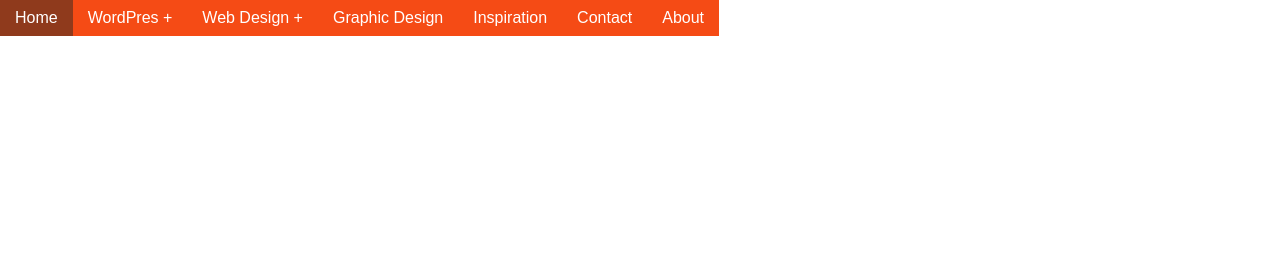
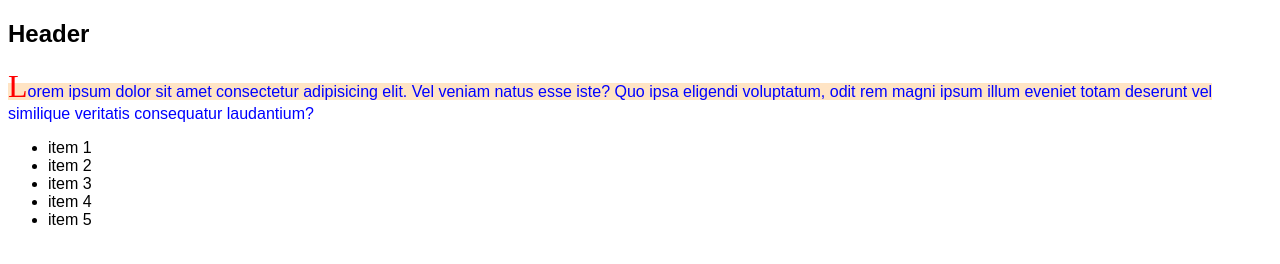
Before and after one commit to kate-miah/021, a plain HTML site: page index.html in a window 1280 px wide. Drawn offline with Linux system fonts and the light colour scheme.

Commit message:
first-letter, first-line

```diff
--- a/assets/style.css
+++ b/assets/style.css
@@ -1,55 +1,17 @@
-.nav-container {
-    color: white;
+body {
     font-family: sans-serif;
-    font-size: 0;
-}
-/* .nav-list {
-    background-color: rgb(245, 75, 21);
-} */
-
-.list-item {
-    display: inline-block;
-    list-style-type: none;
-    padding: 10px 15px;
-    background-color: rgb(245, 75, 21);
-    font-size: 1rem;
-    position: relative;
 }
 
-.list-item:hover {
-    background-color: rgb(143, 58, 28);
-    cursor: pointer;
+p {
+    color: blue;
 }
 
-.sub-list {
-    position: absolute;
-    display: none;
-    left: 0;
-    /* display: block; */
-    background-color: rgb(245, 75, 21);
-    top: 100%;
+p::first-letter {
+        color: red;
+        font-family: serif;
+        font-size: 2em;
 }
 
-.sub-list-item {
-    width: 100%;
-    box-sizing: border-box;
+p::first-line {
+    background-color: bisque;
 }
-
-.list-item:hover .sub-list{
-    display: block;
-}
-
-.sub-sub-list {
-    position: absolute;
-    display: none;
-    top: 0;
-    background-color: rgb(245, 75, 21);
-    left: 100%;
-
-}
-.list-item:hover > .sub-sub-list{
-    display: block;
-}
-.other {
-    white-space: nowrap;
-}
--- a/index.html
+++ b/index.html
@@ -4,39 +4,23 @@
     <meta charset="UTF-8">
     <meta name="viewport" content="width=device-width, initial-scale=1.0">
     <title>021</title>
-    <link rel="stylesheet" href="./assets/reset.css">
+    <!-- <link rel="stylesheet" href="./assets/reset.css"> -->
     <link rel="stylesheet" href="./assets/style.css">
 
 </head>
 <body>
-    <nav class="nav-container">
-        <ul class="nav-list">
-            <li class="list-item">Home</li>
-            <li class="list-item">WordPres +</li>
-            <li class="list-item">Web Design +
-                <ul class="sub-list">
-                    <li class="list-item sub-list-item">Resourses</li>
-                    <li class="list-item sub-list-item">Links</li>
-                    <li class="list-item sub-list-item">Tutorials +
-                        <ul class="sub-sub-list">
-                            <li class="list-item sub-list-item">HTML/CSS</li>
-                            <li class="list-item sub-list-item">jQuery</li>
-                            <li class="list-item sub-list-item">Other +
-                                <ul class="sub-sub-list">
-                                    <li  class="list-item sub-list-item">Stuff</li>
-                                    <li  class="list-item sub-list-item">Things</li>
-                                    <li class="list-item sub-list-item other">Other Stuff</li>
-                                </ul>
-                            </li>
-                        </ul>
-                    </li>
-                </ul>
-            </li>
-            <li class="list-item">Graphic Design</li>
-            <li class="list-item">Inspiration</li>
-            <li class="list-item">Contact</li>
-            <li class="list-item">About</li>
+   <main>
+    <article>
+        <h1>Header</h1>
+        <p>Lorem ipsum dolor sit amet consectetur adipisicing elit. Vel veniam natus esse iste? Quo ipsa eligendi voluptatum, odit rem magni ipsum illum eveniet totam deserunt vel similique veritatis consequatur laudantium?</p>
+        <ul>
+            <li>item 1</li>
+            <li>item 2</li>
+            <li>item 3</li>
+            <li>item 4</li>
+            <li>item 5</li>
         </ul>
-    </nav>
+    </article>
+   </main>
 </body>
 </html>
```
